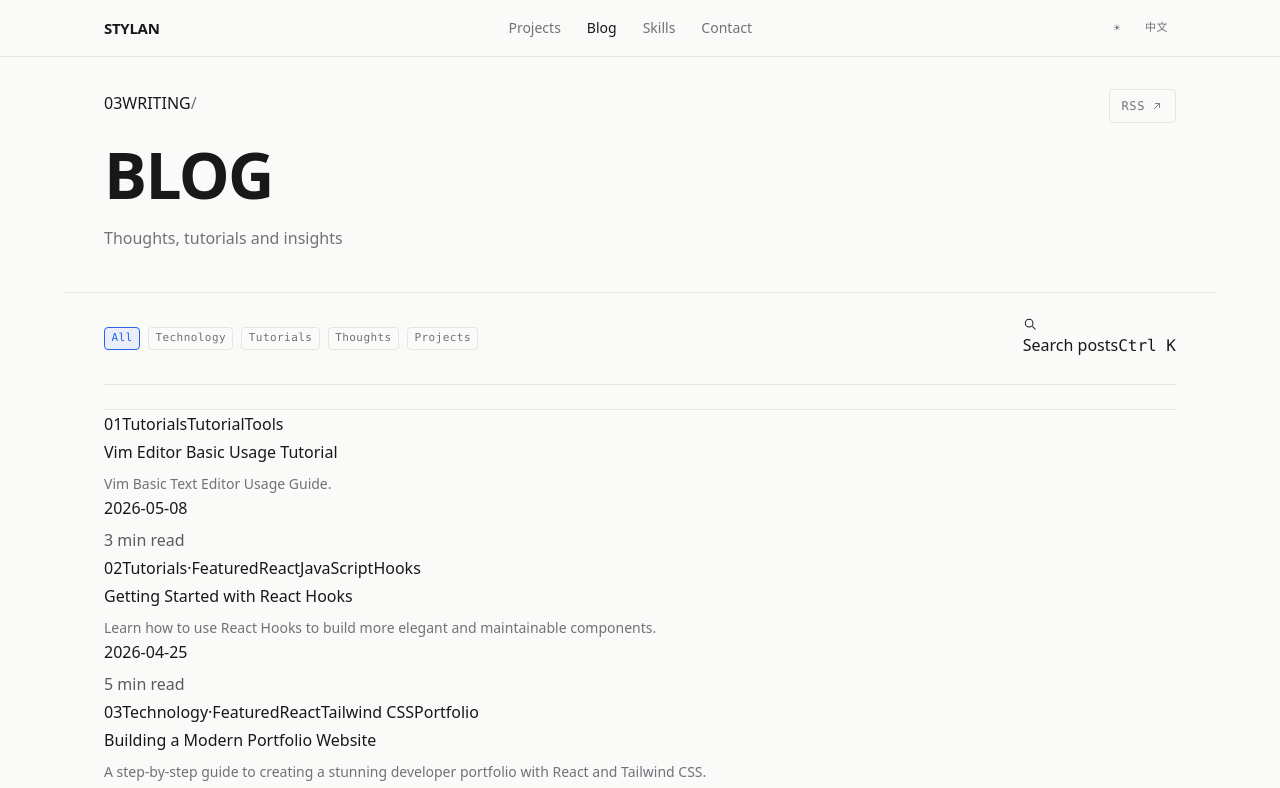
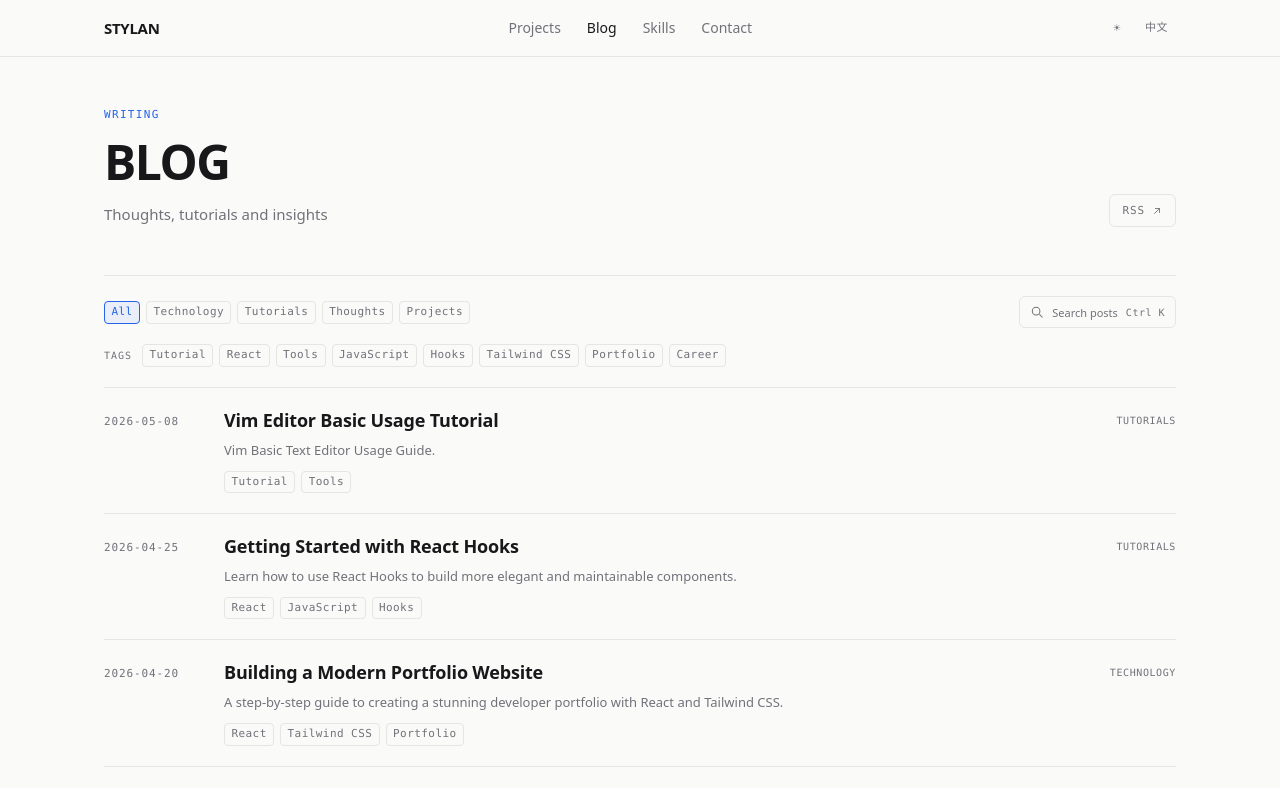
Before and after one commit to duan-deqing/duan-deqing.github.io, a React (Vite) app: page /blog in a window 1280 px wide. Shown: the top 788 px of the page. Built offline with nearby package versions, Linux system fonts and the light colour scheme.

Commit message:
feat: 博客列表改为标签筛选与 onur 式行排版

```diff
--- a/src/components/BlogPage/BlogHero.jsx
+++ b/src/components/BlogPage/BlogHero.jsx
@@ -1,38 +1,24 @@
-/**
- * BlogHero — 编辑部风格博客页头
- */
-
+import PageHeader from '../shared/PageHeader'
+import ArrowIcon from '../shared/ArrowIcon'
 import blogConfig from '../../content/blog.yaml'
-import ArrowIcon from '../shared/ArrowIcon'
 
 export default function BlogHero({ t }) {
   return (
-    <section className="pt-8 pb-10 border-b border-line bg-grid -mx-6 lg:-mx-10 px-6 lg:px-10">
-      <div className="flex flex-wrap items-start justify-between gap-6">
-        <div>
-          <p className="section-kicker mb-6">
-            <span className="num">03</span>
-            <span>WRITING</span>
-            <span className="opacity-60">/ {t({ en: '', zh: '文章' })}</span>
-          </p>
-          <h1
-            className="font-display font-semibold text-ink leading-[1.05] tracking-tight"
-            style={{ fontSize: 'clamp(2.25rem, 6vw, 4rem)' }}
-          >
-            {t(blogConfig.page.title)}
-          </h1>
-          <p className="mt-4 text-muted max-w-lg">{t(blogConfig.page.subtitle)}</p>
-        </div>
+    <PageHeader
+      kicker="WRITING"
+      title={t(blogConfig.page.title)}
+      description={t(blogConfig.page.subtitle)}
+      actions={
         <a
           href="/rss.xml"
           target="_blank"
           rel="noopener noreferrer"
-          className="font-mono-ui text-xs tracking-wider text-muted hover:text-accent border border-line rounded px-3 py-2 inline-flex items-center gap-1.5"
+          className="inline-flex items-center gap-1.5 rounded-md border border-line px-3 py-1.5 font-mono-ui text-[11px] uppercase tracking-[0.08em] text-muted transition-colors hover:border-ink/25 hover:text-ink"
         >
           RSS
           <ArrowIcon direction="up-right" size={12} />
         </a>
-      </div>
-    </section>
+      }
+    />
   )
 }
--- a/src/components/BlogPage/BlogList.jsx
+++ b/src/components/BlogPage/BlogList.jsx
@@ -1,28 +1,18 @@
-/**
- * BlogList — 编辑列表（分类切换时错落入场）
- */
-
-import BlogPost from './BlogPost'
+import PostRow from '../HomePage/PostRow'
 
 export default function BlogList({ posts, t }) {
-  if (!posts || posts.length === 0) {
+  if (!posts?.length) {
     return (
-      <div className="py-16 text-muted font-mono-ui text-sm">
-        {t({ en: 'No posts found in this category', zh: '该分类下暂无文章' })}
-      </div>
+      <p className="py-12 font-mono-ui text-sm text-muted">
+        {t({ en: 'No posts found. Try another filter.', zh: '没有匹配的文章，试试其他筛选。' })}
+      </p>
     )
   }
 
   return (
-    <div className="border-t border-line row-link-list">
-      {posts.map((post, index) => (
-        <div
-          key={post.slug}
-          className="blog-list-item"
-          style={{ animationDelay: `${Math.min(index * 45, 360)}ms` }}
-        >
-          <BlogPost post={post} t={t} index={index} />
-        </div>
+    <div className="border-t border-line">
+      {posts.map((post) => (
+        <PostRow key={post.slug} post={post} t={t} />
       ))}
     </div>
   )
--- a/src/components/BlogPage/BlogPost.jsx
+++ /dev/null
@@ -1,63 +0,0 @@
-/**
- * BlogPost — 单行文章（编号列表）
- * 标签：分类 / 精选 / 技术 — mono 元信息，与编辑部线框风格一致
- */
-
-import { Link } from 'react-router-dom'
-import blogConfig from '../../content/blog.yaml'
-
-function formatDate(dateString, t) {
-  if (!dateString) return ''
-  return new Date(dateString).toLocaleDateString(t({ en: 'en-CA', zh: 'zh-CN' }), {
-    year: 'numeric',
-    month: '2-digit',
-    day: '2-digit',
-  })
-}
-
-function categoryLabel(id, t) {
-  const cat = blogConfig.categories.find((c) => c.id === id)
-  return cat ? t(cat.label) : id
-}
-
-export default function BlogPost({ post, t, index = 0 }) {
-  const tags = (post.tags || []).slice(0, 3)
-
-  return (
-    <Link to={`/blog/${post.slug}`} className="row-link">
-      <span className="row-num">{String(index + 1).padStart(2, '0')}</span>
-      <span>
-        <span className="blog-card-meta">
-          <span className="blog-card-category">
-            {categoryLabel(post.category, t)}
-          </span>
-          {post.featured && (
-            <>
-              <span className="blog-card-dot" aria-hidden>
-                ·
-              </span>
-              <span className="blog-card-featured">
-                {t({ en: 'Featured', zh: '精选' })}
-              </span>
-            </>
-          )}
-          {tags.map((tag) => (
-            <span key={tag} className="blog-card-tag">
-              {tag}
-            </span>
-          ))}
-        </span>
-        <span className="row-title block">{t(post.title)}</span>
-        <span className="block mt-2 text-sm text-muted line-clamp-2 max-w-2xl">
-          {t(post.excerpt)}
-        </span>
-      </span>
-      <span className="row-meta whitespace-nowrap">
-        {formatDate(post.date, t)}
-        {post.readTime ? (
-          <span className="block mt-1 opacity-70">{t(post.readTime)}</span>
-        ) : null}
-      </span>
-    </Link>
-  )
-}
--- a/src/components/BlogPage/CategoryFilter.jsx
+++ b/src/components/BlogPage/CategoryFilter.jsx
@@ -1,22 +1,21 @@
-/**
- * CategoryFilter — 分类胶囊筛选
- */
+import TagChip from '../shared/TagChip'
 
 export default function CategoryFilter({ categories, activeCategory, onCategoryChange, t }) {
   return (
-    <div className="flex flex-wrap gap-2">
+    <div className="flex flex-wrap gap-1.5">
       {categories.map((category) => {
         const active = activeCategory === category.id
         return (
-          <button
+          <TagChip
             key={category.id}
+            as="button"
             type="button"
+            active={active}
+            aria-pressed={active}
             onClick={() => onCategoryChange(category.id)}
-            className={`tag-chip tag-chip-lg ${active ? 'is-active' : ''}`}
-            aria-pressed={active}
           >
             {t(category.label)}
-          </button>
+          </TagChip>
         )
       })}
     </div>
--- a/src/components/BlogPage/SearchTrigger.jsx
+++ b/src/components/BlogPage/SearchTrigger.jsx
@@ -1,7 +1,3 @@
-/**
- * SearchTrigger — 博客页搜索入口按钮
- */
-
 export default function SearchTrigger({ onClick, t, isMac }) {
   const kbd = isMac ? '⌘' : 'Ctrl'
 
@@ -9,27 +5,14 @@ export default function SearchTrigger({ onClick, t, isMac }) {
     <button
       type="button"
       onClick={onClick}
-      className="search-trigger"
       aria-label={t({ en: 'Search posts', zh: '搜索文章' })}
+      className="inline-flex h-8 items-center gap-2 rounded-md border border-line px-2.5 text-[11px] text-muted transition-colors hover:border-ink/25 hover:text-ink"
     >
-      <svg
-        className="w-3.5 h-3.5 shrink-0"
-        fill="none"
-        viewBox="0 0 24 24"
-        stroke="currentColor"
-        strokeWidth="1.75"
-        aria-hidden
-      >
-        <path
-          strokeLinecap="round"
-          strokeLinejoin="round"
-          d="M21 21l-4.35-4.35M17 10.5a6.5 6.5 0 11-13 0 6.5 6.5 0 0113 0z"
-        />
+      <svg className="h-3.5 w-3.5" fill="none" viewBox="0 0 24 24" stroke="currentColor" strokeWidth="1.75" aria-hidden>
+        <path strokeLinecap="round" strokeLinejoin="round" d="M21 21l-4.35-4.35M17 10.5a6.5 6.5 0 11-13 0 6.5 6.5 0 0113 0z" />
       </svg>
-      <span className="search-trigger-label">
-        {t({ en: 'Search posts', zh: '搜索文章' })}
-      </span>
-      <kbd className="search-trigger-kbd">{kbd} K</kbd>
+      <span className="hidden sm:inline">{t({ en: 'Search posts', zh: '搜索文章' })}</span>
+      <kbd className="font-mono-ui text-[10px] tracking-wider">{kbd} K</kbd>
     </button>
   )
 }
--- /dev/null
+++ b/src/components/BlogPage/TagFilter.jsx
@@ -0,0 +1,28 @@
+import TagChip from '../shared/TagChip'
+
+export default function TagFilter({ tags, activeTag, onTagChange, t }) {
+  if (!tags?.length) return null
+
+  return (
+    <div className="flex flex-wrap items-center gap-1.5">
+      <span className="mr-1 font-mono-ui text-[10px] uppercase tracking-[0.1em] text-muted">
+        {t({ en: 'Tags', zh: '标签' })}
+      </span>
+      {tags.map((tag) => {
+        const active = activeTag === tag
+        return (
+          <TagChip
+            key={tag}
+            as="button"
+            type="button"
+            active={active}
+            aria-pressed={active}
+            onClick={() => onTagChange(active ? null : tag)}
+          >
+            {tag}
+          </TagChip>
+        )
+      })}
+    </div>
+  )
+}
--- a/src/pages/BlogPage.jsx
+++ b/src/pages/BlogPage.jsx
@@ -1,24 +1,22 @@
-/**
- * BlogPage — 列表 + 分类 + Ctrl+K 搜索（功能保留）
- */
-
-import { useState, useEffect } from 'react'
+import { useEffect, useMemo, useState } from 'react'
 import { useLanguage } from '../hooks/useLanguage'
 import { getAllPosts } from '../utils/markdown'
+import { collectTags, filterPosts } from '../utils/blogFilters'
 import blogConfig from '../content/blog.yaml'
-import SubPageShell from '../components/shared/SubPageShell'
+import PageTitle from '../components/shared/PageTitle'
 import BlogHero from '../components/BlogPage/BlogHero'
 import CategoryFilter from '../components/BlogPage/CategoryFilter'
+import TagFilter from '../components/BlogPage/TagFilter'
 import BlogList from '../components/BlogPage/BlogList'
 import BlogSearch from '../components/BlogPage/BlogSearch'
 import SearchTrigger from '../components/BlogPage/SearchTrigger'
-import config from '../content/site.yaml'
 
-function BlogPage() {
+export default function BlogPage() {
   const { lang, t } = useLanguage()
   const [posts, setPosts] = useState([])
   const [loading, setLoading] = useState(true)
   const [activeCategory, setActiveCategory] = useState('all')
+  const [activeTag, setActiveTag] = useState(null)
   const [isSearchOpen, setIsSearchOpen] = useState(false)
 
   useEffect(() => {
@@ -40,9 +38,9 @@ function BlogPage() {
   }, [lang])
 
   useEffect(() => {
-    const handleKeyDown = (e) => {
-      if ((e.ctrlKey || e.metaKey) && e.key === 'k') {
-        e.preventDefault()
+    const handleKeyDown = (event) => {
+      if ((event.ctrlKey || event.metaKey) && event.key === 'k') {
+        event.preventDefault()
         setIsSearchOpen(true)
       }
     }
@@ -50,22 +48,24 @@ function BlogPage() {
     return () => window.removeEventListener('keydown', handleKeyDown)
   }, [])
 
-  const filteredPosts =
-    activeCategory === 'all'
-      ? posts
-      : posts.filter((post) => post.category === activeCategory)
+  const tags = useMemo(() => collectTags(posts), [posts])
+  const filteredPosts = useMemo(
+    () => filterPosts(posts, { category: activeCategory, tag: activeTag }),
+    [posts, activeCategory, activeTag]
+  )
 
   return (
-    <SubPageShell title={`STYLAN · ${t(blogConfig.page.title)}`} t={t} lang={lang}>
+    <>
+      <PageTitle
+        title={`STYLAN · ${t(blogConfig.page.title)}`}
+        description={t(blogConfig.page.subtitle)}
+        t={t}
+        lang={lang}
+      />
       <BlogHero t={t} />
-      <BlogSearch
-        isOpen={isSearchOpen}
-        onClose={() => setIsSearchOpen(false)}
-        posts={posts}
-        t={t}
-      />
 
-      <section className="py-6 border-b border-line flex flex-wrap items-center justify-between gap-4">
+      <section className="flex flex-col gap-4 py-5">
+        <div className="flex flex-wrap items-center justify-between gap-3">
           <CategoryFilter
             categories={blogConfig.categories}
             activeCategory={activeCategory}
@@ -75,26 +75,36 @@ function BlogPage() {
           <SearchTrigger
             onClick={() => setIsSearchOpen(true)}
             t={t}
-          isMac={typeof navigator !== 'undefined' && /Mac|iPhone|iPad/.test(navigator.platform || navigator.userAgent)}
+            isMac={
+              typeof navigator !== 'undefined' &&
+              /Mac|iPhone|iPad/.test(navigator.platform || navigator.userAgent)
+            }
+          />
+        </div>
+        <TagFilter
+          tags={tags}
+          activeTag={activeTag}
+          onTagChange={setActiveTag}
+          t={t}
         />
       </section>
 
-      <section className="py-6 flex-grow">
+      <section className="pb-12">
         {loading ? (
-          <div className="py-16 text-muted font-mono-ui text-sm">
+          <p className="py-12 font-mono-ui text-sm text-muted">
             {t({ en: 'Loading…', zh: '加载中…' })}
-          </div>
+          </p>
         ) : (
-          <BlogList
-            key={`${lang}-${activeCategory}`}
-            posts={filteredPosts}
-            t={t}
-          />
+          <BlogList posts={filteredPosts} t={t} />
         )}
       </section>
 
-    </SubPageShell>
+      <BlogSearch
+        isOpen={isSearchOpen}
+        onClose={() => setIsSearchOpen(false)}
+        posts={posts}
+        t={t}
+      />
+    </>
   )
 }
-
-export default BlogPage
--- /dev/null
+++ b/src/utils/blogFilters.js
@@ -0,0 +1,28 @@
+/**
+ * blogFilters — 博客列表的纯函数筛选工具
+ */
+
+export function collectTags(posts, limit = 8) {
+  const counts = new Map()
+  const order = new Map()
+
+  for (const post of posts || []) {
+    for (const tag of post.tags || []) {
+      counts.set(tag, (counts.get(tag) || 0) + 1)
+      if (!order.has(tag)) order.set(tag, order.size)
+    }
+  }
+
+  return [...counts.entries()]
+    .sort((a, b) => b[1] - a[1] || order.get(a[0]) - order.get(b[0]))
+    .slice(0, limit)
+    .map(([tag]) => tag)
+}
+
+export function filterPosts(posts, { category = 'all', tag = null } = {}) {
+  return (posts || []).filter((post) => {
+    const matchCategory = category === 'all' || post.category === category
+    const matchTag = !tag || (post.tags || []).includes(tag)
+    return matchCategory && matchTag
+  })
+}
```
Also changed, not shown: 1 other file (tests, documents, lock files or other folders). Lines whose indentation alone changed are shown as unchanged.
